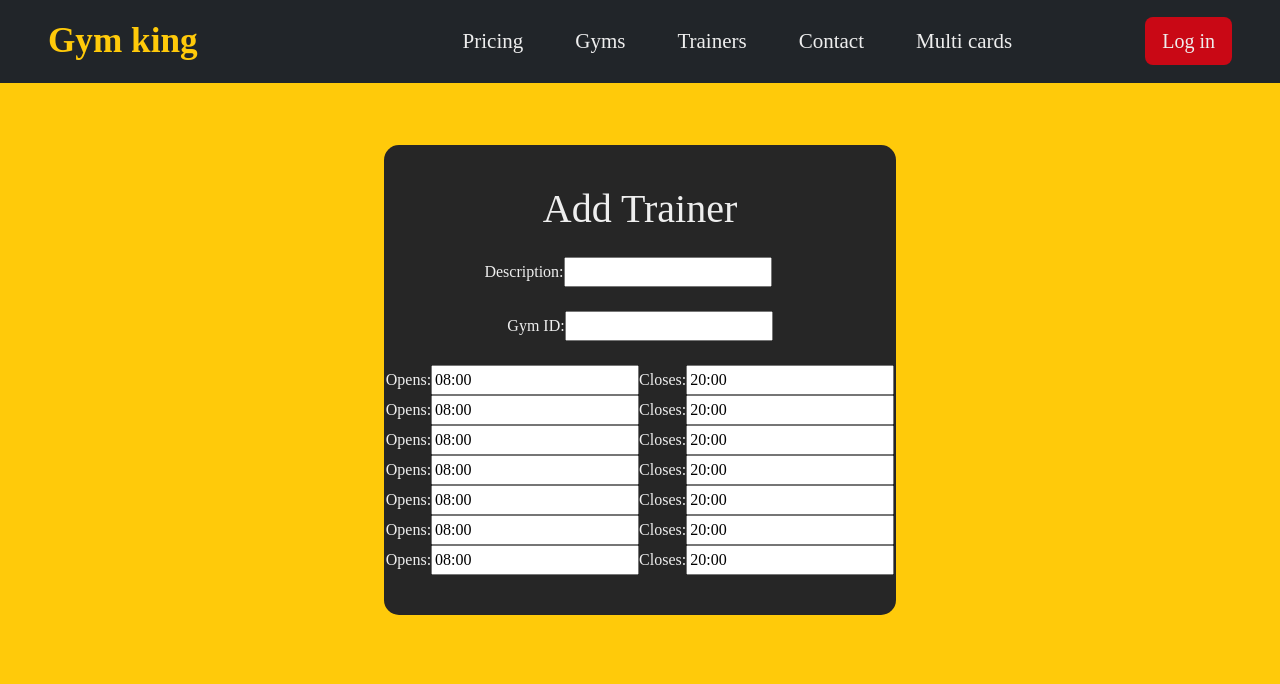
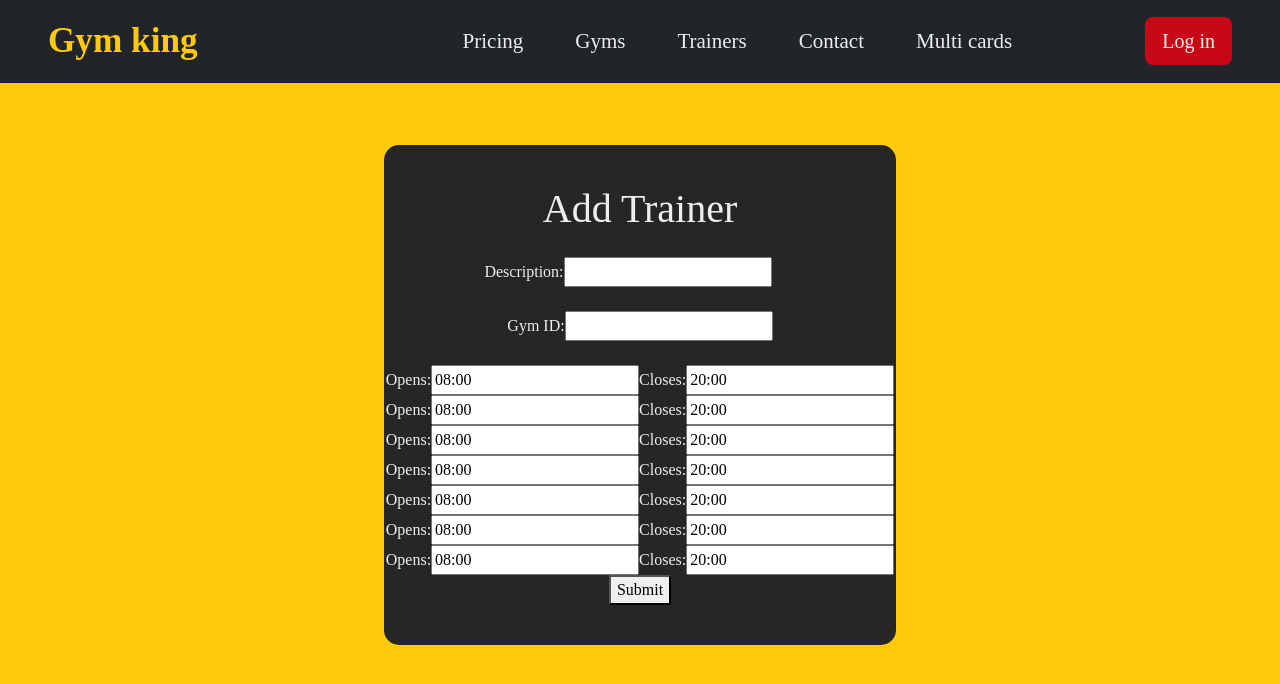
Before and after one commit to bakuganmw/front-gym, a React (Create React App) app: page /gym-change in a window 1280 px wide. Shown: the top 684 px of the page. Built offline with nearby package versions, Linux system fonts and the light colour scheme.

Commit message:
main working

```diff
--- a/src/components/ListOfTrainers/indeks.js
+++ b/src/components/ListOfTrainers/indeks.js
@@ -44,7 +44,7 @@ const ListOfTrainers = () => {
           <li className="listItem" key={trainer.id}>
             <img
               id="img"
-              src={require("../../images/1.png")}
+              src={require("../../images/trainers/1.png")}
               alt="zs"
               style={{ width: "200px", height: "200px" }}
             />
--- a/src/components/TrainerSchedule/ChangeGym.js
+++ b/src/components/TrainerSchedule/ChangeGym.js
@@ -113,6 +113,7 @@ function ChangeGym() {
               </div>
             ))}
           </div>
+          <button type="submit">Submit</button>
         </form>
       </Container>
     </div>
```
